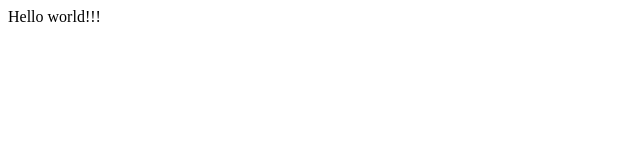
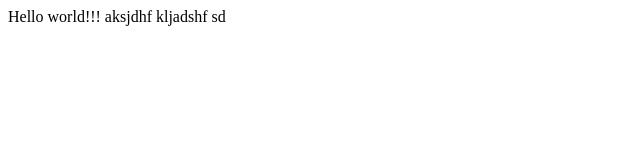
Before and after one commit to SultonbekBosimov/dars1, a plain HTML site: page index.html in a window 1280 px wide. Shown: the whole page, without its empty margins (0-640 px from the left). Drawn offline with Linux system fonts and the light colour scheme.

Commit message:
third commit

```diff
--- a/index.html
+++ b/index.html
@@ -5,6 +5,6 @@
 	</head>
 	<body>
 		Hello world!!!
-
+		aksjdhf kljadshf sd
 	</body>
 </html>
```
